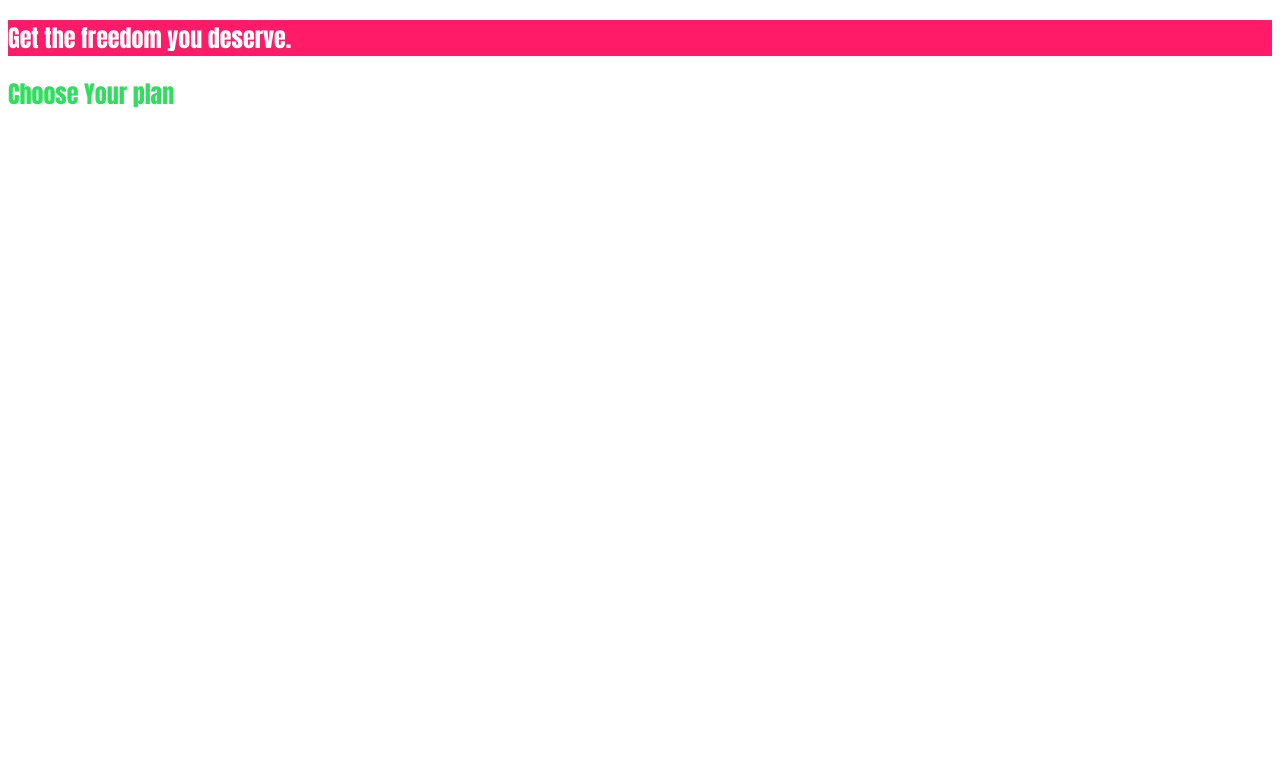
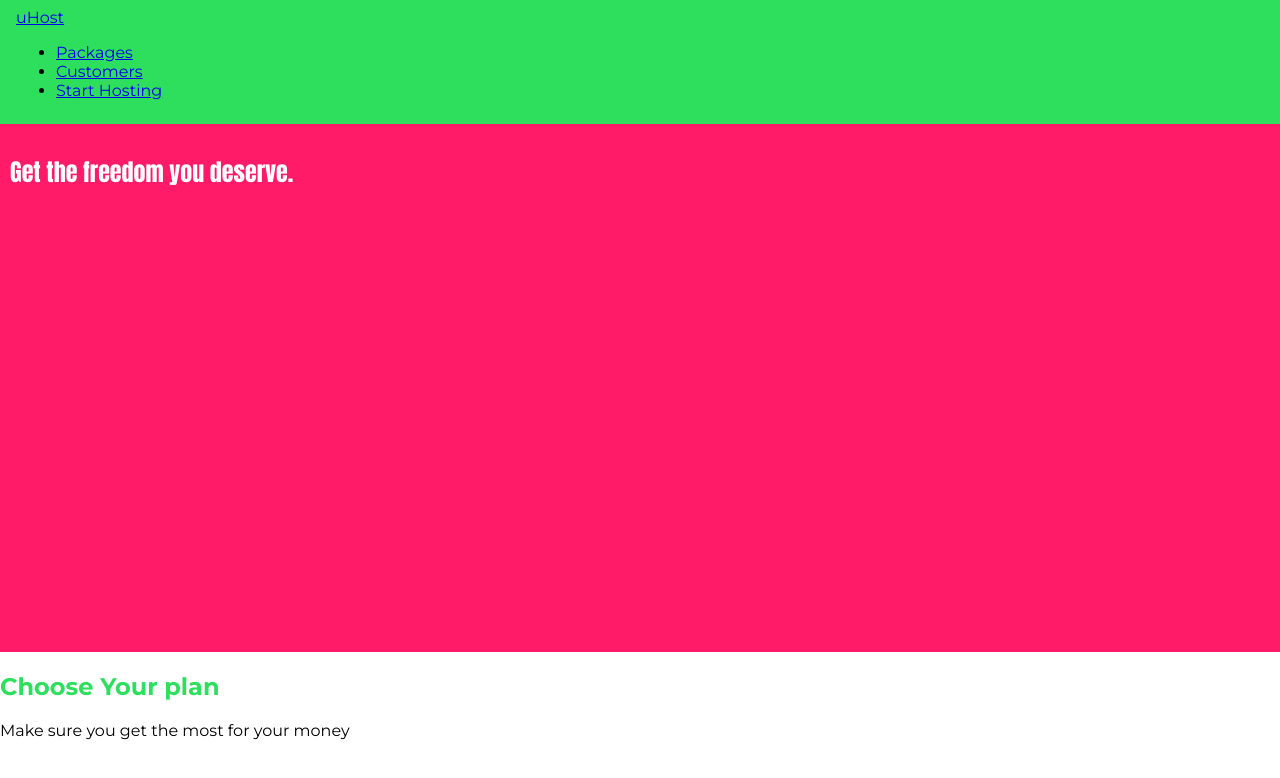
Before and after one commit to luckyrose89/the-css-project, a plain HTML site: page index.html in a window 1280 px wide. Drawn offline with Linux system fonts and the light colour scheme.

Commit message:
add header and main

```diff
--- a/index.html
+++ b/index.html
@@ -9,16 +9,41 @@
       href="https://fonts.googleapis.com/css?family=Anton&display=swap"
       rel="stylesheet"
     />
+    <link
+      href="https://fonts.googleapis.com/css?family=Montserrat:400,700&display=swap"
+      rel="stylesheet"
+    />
     <link rel="stylesheet" href="styles.css" />
   </head>
 
   <body>
+    <header class="main-header">
+      <div>
+        <a href="index.html">
+          uHost
+        </a>
+      </div>
+      <nav>
+        <ul>
+          <li>
+            <a href="packages/index.html">Packages</a>
+          </li>
+          <li>
+            <a href="customers/index.html">Customers</a>
+          </li>
+          <li>
+            <a href="start-hosting/index.html">Start Hosting</a>
+          </li>
+        </ul>
+      </nav>
+    </header>
     <main>
       <section id="product-overview">
         <h1>Get the freedom you deserve.</h1>
       </section>
       <section id="plans">
         <h1 class="section-title">Choose Your plan</h1>
+        <p>Make sure you get the most for your money</p>
       </section>
     </main>
   </body>
--- a/styles.css
+++ b/styles.css
@@ -1,8 +1,26 @@
+* {
+  box-sizing: border-box;
+}
+
+body {
+  font-family: "Montserrat", sans-serif;
+  margin: 0;
+}
+
+.main-header {
+  background: #2ddf5c;
+  width: 100%;
+  padding: 8px 16px;
+}
+
 #product-overview {
   background: #ff1b68;
+  width: 100%;
+  height: 528px;
+  padding: 10px;
 }
 
-h1 {
+#product-overview h1 {
   color: white;
   font-family: "Anton", sans-serif;
   font-weight: 200;
@@ -10,4 +28,5 @@ h1 {
 
 .section-title {
   color: #2ddf5c;
+  font-family: inherit;
 }
```
